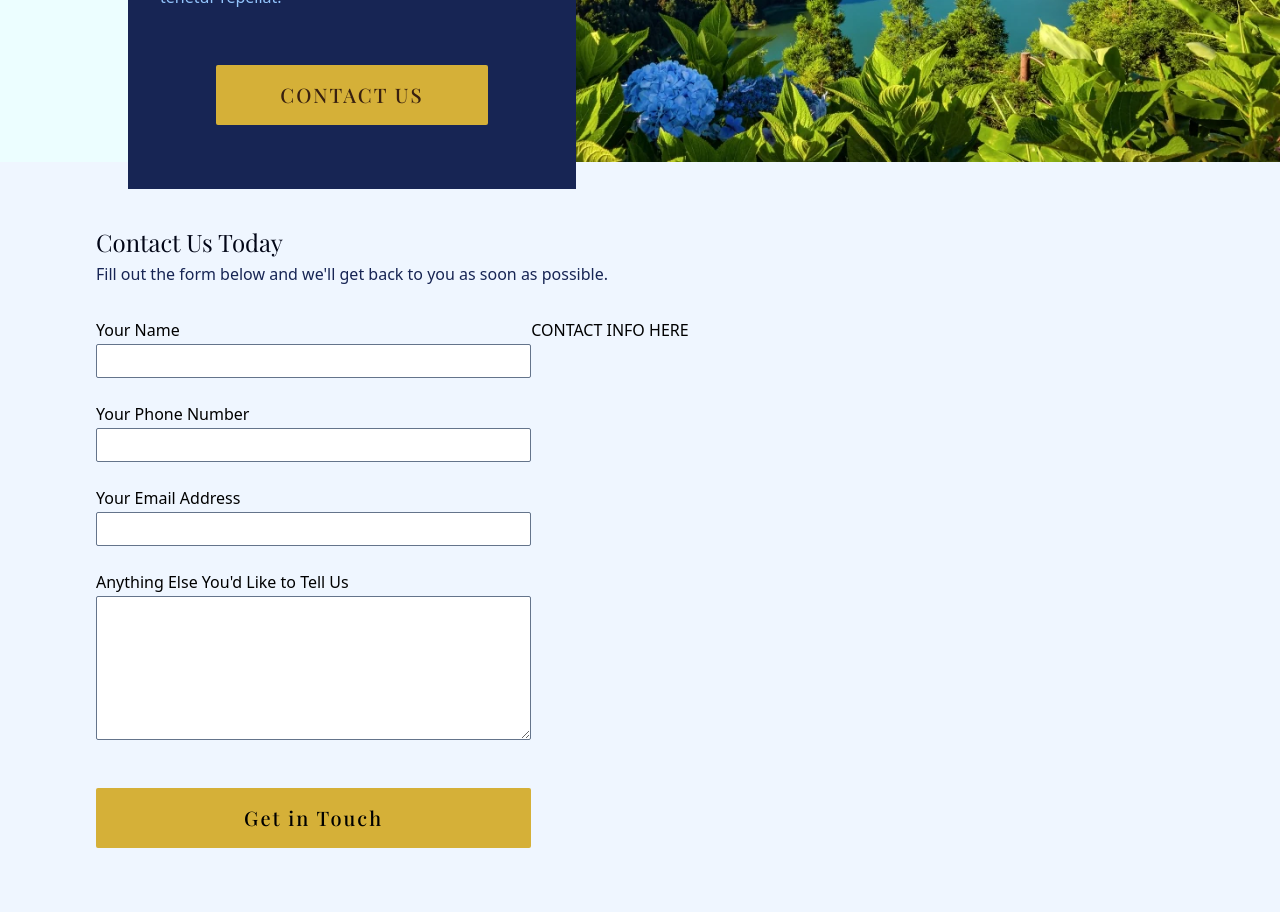
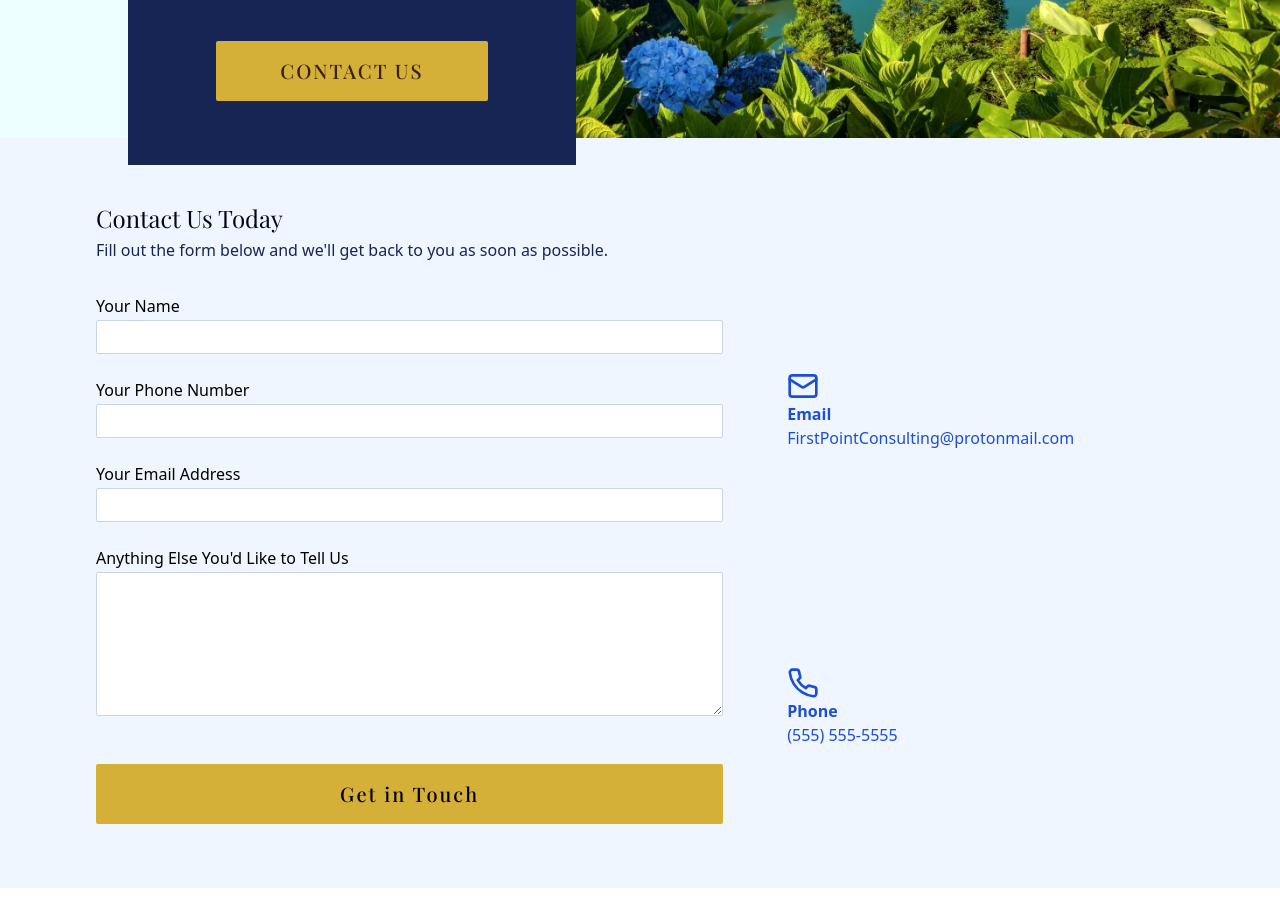
Before and after one commit to AryanJ-NYC/fpcllc, a Next.js app: page / in a window 1280 px wide. Shown: the part 460-1372 px from the top of the page. After the commit the page ends 1348 px from the top, so only its background shows below. Built offline with nearby package versions, Linux system fonts and the light colour scheme; no server answers; a web font is replaced by a local one.

Commit message:
Add form

```diff
--- a/package.json
+++ b/package.json
@@ -10,9 +10,11 @@
   },
   "dependencies": {
     "clsx": "^2.1.1",
+    "lucide-react": "^0.383.0",
     "next": "^14.2.3",
     "react": "^18.3.0",
     "react-dom": "^18.3.0",
+    "react-hot-toast": "^2.4.1",
     "tailwind-merge": "^2.3.0"
   },
   "devDependencies": {
--- /dev/null
+++ b/process-env.d.ts
@@ -0,0 +1,5 @@
+declare namespace NodeJS {
+  export interface ProcessEnv {
+    RESEND_API_KEY: string;
+  }
+}
--- /dev/null
+++ b/src/app/InquiryForm.tsx
@@ -0,0 +1,84 @@
+'use client';
+
+import { twMerge } from 'tailwind-merge';
+import { sendFormEmail } from './sendFormEmail';
+import toast from 'react-hot-toast';
+import { useRef } from 'react';
+
+export const InquiryForm = () => {
+  const formRef = useRef<HTMLFormElement>(null);
+
+  const handleSubmit = async (formData: FormData) => {
+    await sendFormEmail(formData);
+    toast.success("Thank you for reaching out! We'll be in touch soon");
+    if (formRef.current) {
+      formRef.current.reset();
+    }
+  };
+
+  return (
+    <form
+      action={handleSubmit}
+      className="flex flex-col gap-y-12 col-span-5 lg:col-span-3"
+      ref={formRef}
+    >
+      <div className="grid grid-cols-1 gap-y-6 gap-x-8 text-sm md:text-base">
+        <div className="flex flex-col gap-y-6">
+          <InputLabel>
+            Your Name
+            <Input name="name" />
+          </InputLabel>
+          <InputLabel>
+            Your Phone Number
+            <Input name="phone" type="tel" />
+          </InputLabel>
+          <InputLabel>
+            Your Email Address
+            <Input name="email" type="email" />
+          </InputLabel>
+        </div>
+        <InputLabel>
+          Anything Else You&apos;d Like to Tell Us
+          <TextArea name="message" />
+        </InputLabel>
+      </div>
+      <button
+        className="bg-anzac-400 w-full px-16 py-4 rounded-sm font-serif text-xl font-medium tracking-widest self-end"
+        type="submit"
+      >
+        Get in Touch
+      </button>
+    </form>
+  );
+};
+
+const InputLabel = (
+  props: React.DetailedHTMLProps<React.LabelHTMLAttributes<HTMLLabelElement>, HTMLLabelElement>
+) => <label {...props} className={twMerge('flex flex-col gap-y-0.5', props.className)} />;
+
+const Input = (
+  props: React.DetailedHTMLProps<React.InputHTMLAttributes<HTMLInputElement>, HTMLInputElement>
+) => (
+  <input
+    {...props}
+    className={twMerge(
+      'border border-slate-300 focus:border-slate-500 rounded-sm py-1 px-2',
+      props.className
+    )}
+  />
+);
+
+const TextArea = (
+  props: React.DetailedHTMLProps<
+    React.TextareaHTMLAttributes<HTMLTextAreaElement>,
+    HTMLTextAreaElement
+  >
+) => (
+  <textarea
+    {...props}
+    className={twMerge(
+      'border border-slate-300 focus:border-slate-500 rounded-sm h-36 p-2',
+      props.className
+    )}
+  />
+);
--- a/src/app/layout.tsx
+++ b/src/app/layout.tsx
@@ -2,6 +2,7 @@ import { clsx } from 'clsx';
 import type { Metadata } from 'next';
 import './globals.css';
 import { Playfair_Display } from 'next/font/google';
+import { Toaster } from 'react-hot-toast';
 
 const playfairDisplay = Playfair_Display({
   display: 'swap',
@@ -22,10 +23,11 @@ export default function RootLayout({
   return (
     <html lang="en" className={clsx(playfairDisplay.variable)}>
       <body className={clsx('min-h-screen')}>
-        <header>
+        {/* <header>
           <h1>I AM LOGO</h1>
-        </header>
+        </header> */}
         {children}
+        <Toaster />
       </body>
     </html>
   );
--- a/src/app/page.tsx
+++ b/src/app/page.tsx
@@ -1,6 +1,8 @@
 import Image from 'next/image';
 import { twMerge } from 'tailwind-merge';
+import { Mail, Phone } from 'lucide-react';
 import portugalLandscapeImage from '../../public/portugal-landscape.webp';
+import { InquiryForm } from './InquiryForm';
 
 export default function Home() {
   return (
@@ -25,11 +27,12 @@ export default function Home() {
         <Image
           alt="Portugal landscape"
           className="object-cover h-3/4 w-full"
+          placeholder="blur"
           src={portugalLandscapeImage}
         />
       </HomeSection>
       <HomeSection
-        className="grid grid-cols-5 bg-blue-50 px-8 lg:px-16 xl:px-24 py-16 gap-y-8"
+        className="grid grid-cols-5 bg-blue-50 px-8 lg:px-16 xl:px-24 py-16 gap-y-8 gap-x-16"
         id="contact-us"
       >
         <div className="flex flex-col gap-y-1 col-span-5">
@@ -39,37 +42,19 @@ export default function Home() {
           </p>
         </div>
 
-        <form className="flex flex-col gap-y-12 col-span-5 lg:col-span-3 xl:col-span-2">
-          <div className="grid grid-cols-1 gap-y-6 gap-x-8 text-sm md:text-base">
-            <div className="flex flex-col gap-y-6">
-              <InputLabel>
-                Your Name
-                <Input />
-              </InputLabel>
-              <InputLabel>
-                Your Phone Number
-                <Input type="tel" />
-              </InputLabel>
-              <InputLabel>
-                Your Email Address
-                <Input type="email" />
-              </InputLabel>
-            </div>
-            <InputLabel>
-              Anything Else You&apos;d Like to Tell Us
-              <TextArea />
-            </InputLabel>
-          </div>
-          <button
-            className="bg-anzac-400 w-full px-16 py-4 rounded-sm font-serif text-xl font-medium tracking-widest self-end"
-            type="submit"
-          >
-            Get in Touch
-          </button>
-        </form>
+        <InquiryForm />
 
-        <div>
-          <p>CONTACT INFO HERE</p>
+        <div className="grid grid-rows-2 items-center lg:col-span-2 gap-y-16 text-blue-700">
+          <a href="mailto:FirstPointConsulting@protonmail.com">
+            <Mail size={32} />
+            <p className="font-bold">Email</p>
+            <p>FirstPointConsulting@protonmail.com</p>
+          </a>
+          <a href="tel:5555555555">
+            <Phone size={32} />
+            <p className="font-bold">Phone</p>
+            <p>(555) 555-5555</p>
+          </a>
         </div>
       </HomeSection>
     </main>
@@ -79,34 +64,3 @@ export default function Home() {
 const HomeSection = (
   props: React.DetailedHTMLProps<React.HTMLAttributes<HTMLElement>, HTMLElement>
 ) => <section {...props} className={twMerge(props.className)} />;
-
-const InputLabel = (
-  props: React.DetailedHTMLProps<React.LabelHTMLAttributes<HTMLLabelElement>, HTMLLabelElement>
-) => <label {...props} className={twMerge('flex flex-col gap-y-0.5', props.className)} />;
-
-const Input = (
-  props: React.DetailedHTMLProps<React.InputHTMLAttributes<HTMLInputElement>, HTMLInputElement>
-) => (
-  <input
-    {...props}
-    className={twMerge(
-      'border border-slate-500 focus:border-slate-800 rounded-sm py-1 px-2',
-      props.className
-    )}
-  />
-);
-
-const TextArea = (
-  props: React.DetailedHTMLProps<
-    React.TextareaHTMLAttributes<HTMLTextAreaElement>,
-    HTMLTextAreaElement
-  >
-) => (
-  <textarea
-    {...props}
-    className={twMerge(
-      'border border-slate-500 focus:border-slate-800 rounded-sm h-36 p-2',
-      props.className
-    )}
-  />
-);
--- /dev/null
+++ b/src/app/sendFormEmail.ts
@@ -0,0 +1,35 @@
+'use server';
+
+import { Resend } from 'resend';
+
+const resend = new Resend(process.env.RESEND_API_KEY);
+
+export const sendFormEmail = async (formData: FormData) => {
+  const name = formData.get('name') as string;
+  const email = formData.get('email') as string;
+  const phone = formData.get('phone') as string;
+  const message = formData.get('message') as string;
+
+  const subject = 'New customer inquiry';
+  const text = `New message from ${name}
+
+  Email: ${email ? email : 'N/A'}
+  Phone: ${phone ? phone : 'N/A'}
+
+  ${message}`;
+
+  await Promise.all([
+    resend.emails.send({
+      from: 'onboarding@resend.dev',
+      to: 'aryanjabbari@gmail.com',
+      subject,
+      text,
+    }),
+    resend.emails.send({
+      from: 'onboarding@resend.dev',
+      to: 'FirstPointConsulting@protonmail.com',
+      subject,
+      text,
+    }),
+  ]);
+};
```
Also changed, not shown: 1 other file (tests, documents, lock files or other folders).
